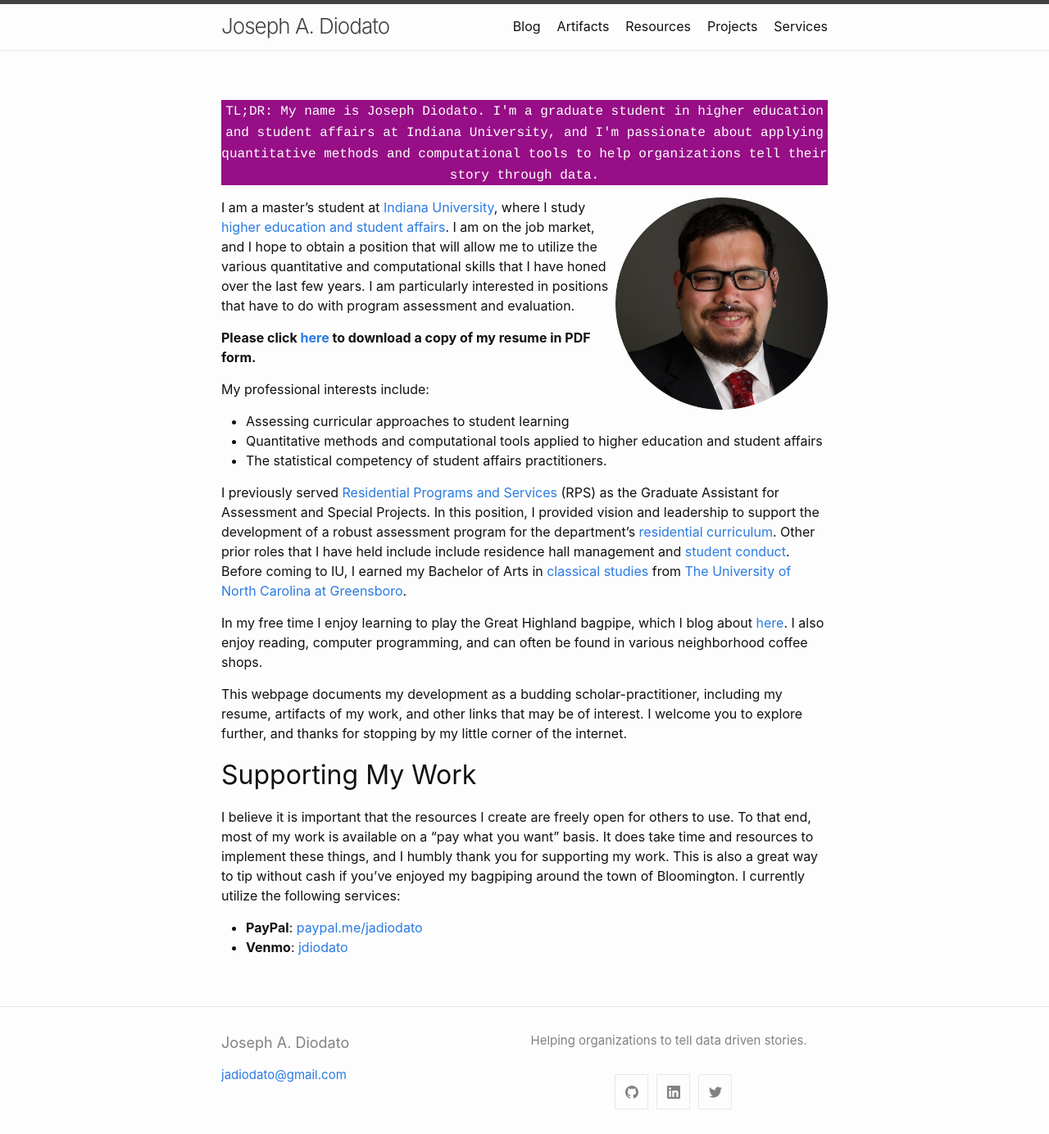
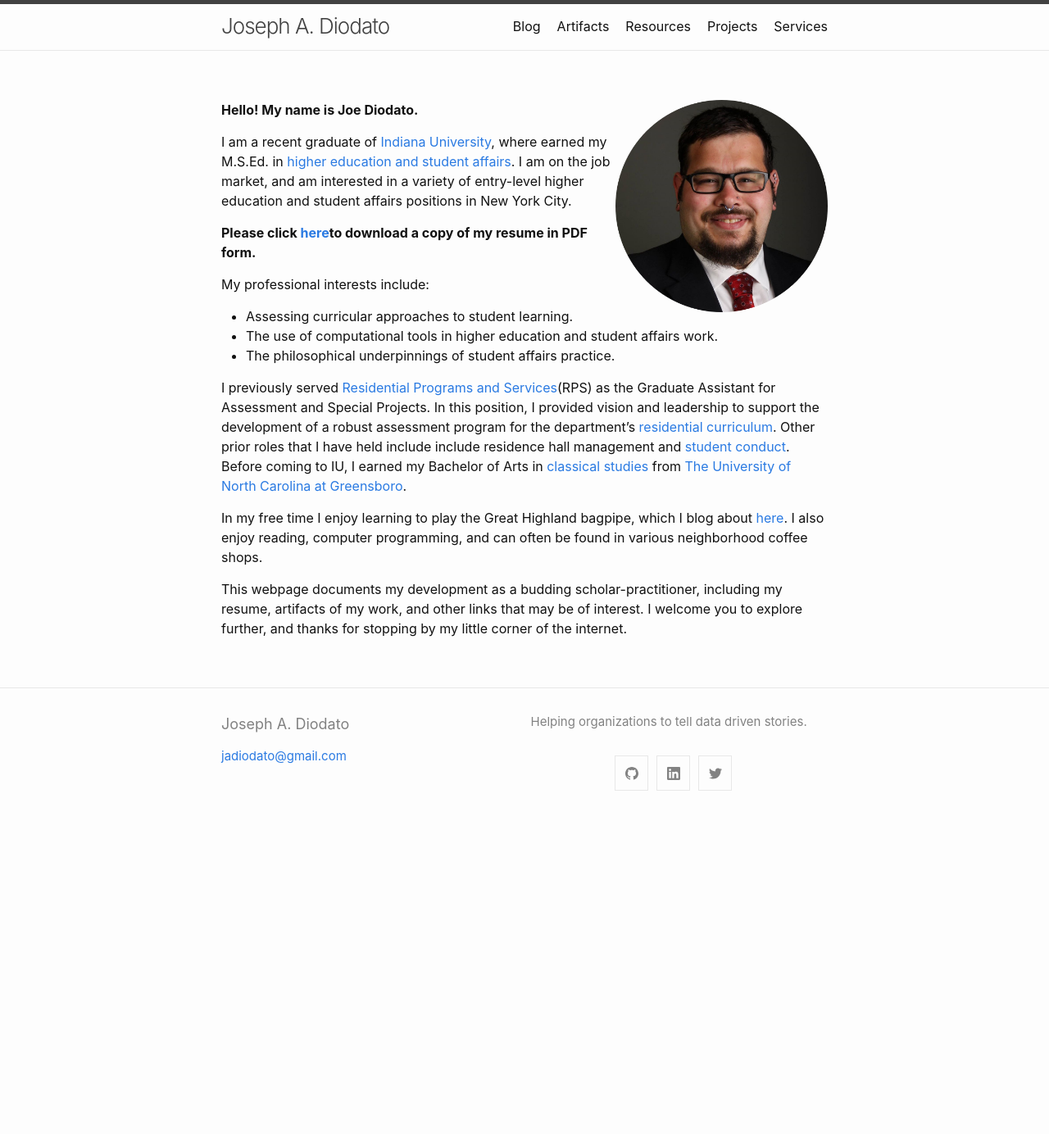
Before and after one commit to jdiodato/jdiodato.github.io, a Jekyll site: the page built from index.md, in a window 1280 px wide. Shown: the whole page at 82% size. Built offline with Jekyll 4.4.1, drawn with Linux system fonts in a browser that asks for light colours; after the commit the page ends 995 px from its top, so only the background shows below that.

Commit message:
Updated homepage
Minor tweaks, graduated from IU.

```diff
--- a/index.md
+++ b/index.md
@@ -7,26 +7,22 @@
 #
 layout: page
 ---
-<p align="center" style="background-color:#970E86; color:#FFFFFF;"><span style="font-family:Courier;">TL;DR: My name is Joseph Diodato. I'm a graduate student in higher education and student affairs at Indiana University, and I'm passionate about applying quantitative methods and computational tools to help organizations tell their story through data.</span></p>
 
 <img align="right" src="https://github.com/jdiodato/jdiodato.github.io/raw/master/files/circle-cropped.png" style="float" width="35%">
 
-I am a master's student at [Indiana University](https://www.indiana.edu/){:target="_blank"}, where I study [higher education and student affairs](https://education.indiana.edu/programs/higher-education-and-student-affairs.html){:target="_blank"}. I am on the job market, and I hope to obtain a position that will allow me to utilize the various quantitative and computational skills that I have honed over the last few years. I am particularly interested in positions that have to do with program assessment and evaluation.
+**Hello! My name is Joe Diodato.**
 
-**Please click [here](https://github.com/jdiodato/jdiodato.github.io/raw/master/files/diodato-resume.pdf){:target="_blank"} to download a copy of my resume in PDF form.**
+I am a recent graduate of [Indiana University](https://www.indiana.edu/){:target="_blank"}, where earned my M.S.Ed. in [higher education and student affairs](https://education.indiana.edu/programs/higher-education-and-student-affairs.html). I am on the job market, and am interested in a variety of entry-level higher education and student affairs positions in New York City.
+
+**Please click [here](https://github.com/jdiodato/jdiodato.github.io/raw/master/files/diodato-resume.pdf)to download a copy of my resume in PDF form.**
 
 My professional interests include:
-- Assessing curricular approaches to student learning
-- Quantitative methods and computational tools applied to higher education and student affairs
-- The statistical competency of student affairs practitioners.
+- Assessing curricular approaches to student learning.
+- The use of computational tools in higher education and student affairs work.
+- The philosophical underpinnings of student affairs practice.
 
-I previously served [Residential Programs and Services](https://www.rps.indiana.edu/index.html){:target="_blank"} (RPS) as the Graduate Assistant for Assessment and Special Projects. In this position, I provided vision and leadership to support the development of a robust assessment program for the department's [residential curriculum](https://www.rps.indiana.edu/experience/curriculum/index.html){:target="_blank"}. Other prior roles that I have held include include residence hall management and [student conduct](https://studentaffairs.indiana.edu/student-conduct/index.html){:target="_blank"}. Before coming to IU, I earned my Bachelor of Arts in [classical studies](https://classics.uncg.edu/){:target="_blank"} from [The University of North Carolina at Greensboro](http://uncg.edu/){:target="_blank"}.
+I previously served [Residential Programs and Services](https://www.rps.indiana.edu/index.html)(RPS) as the Graduate Assistant for Assessment and Special Projects. In this position, I provided vision and leadership to support the development of a robust assessment program for the department's [residential curriculum](https://www.rps.indiana.edu/experience/curriculum/index.html). Other prior roles that I have held include include residence hall management and [student conduct](https://studentaffairs.indiana.edu/student-conduct/index.html). Before coming to IU, I earned my Bachelor of Arts in [classical studies](https://classics.uncg.edu/) from [The University of North Carolina at Greensboro](http://uncg.edu/).
 
-In my free time I enjoy learning to play the Great Highland bagpipe, which I blog about [here](https://josephdiodatopiping.wordpress.com/){:target="_blank"}. I also enjoy reading, computer programming, and can often be found in various neighborhood coffee shops.
+In my free time I enjoy learning to play the Great Highland bagpipe, which I blog about [here](https://josephdiodatopiping.wordpress.com/). I also enjoy reading, computer programming, and can often be found in various neighborhood coffee shops.
 
 This webpage documents my development as a budding scholar-practitioner, including my resume, artifacts of my work, and other links that may be of interest. I welcome you to explore further, and thanks for stopping by my little corner of the internet.
-
-## Supporting My Work
-I believe it is important that the resources I create are freely open for others to use. To that end, most of my work is available on a "pay what you want" basis. It does take time and resources to implement these things, and I humbly thank you for supporting my work. This is also a great way to tip without cash if you've enjoyed my bagpiping around the town of Bloomington. I currently utilize the following services:
-- **PayPal**: [paypal.me/jadiodato](https://www.paypal.me/jadiodato)
-- **Venmo**: [jdiodato](https://venmo.com/jdiodato)
```
